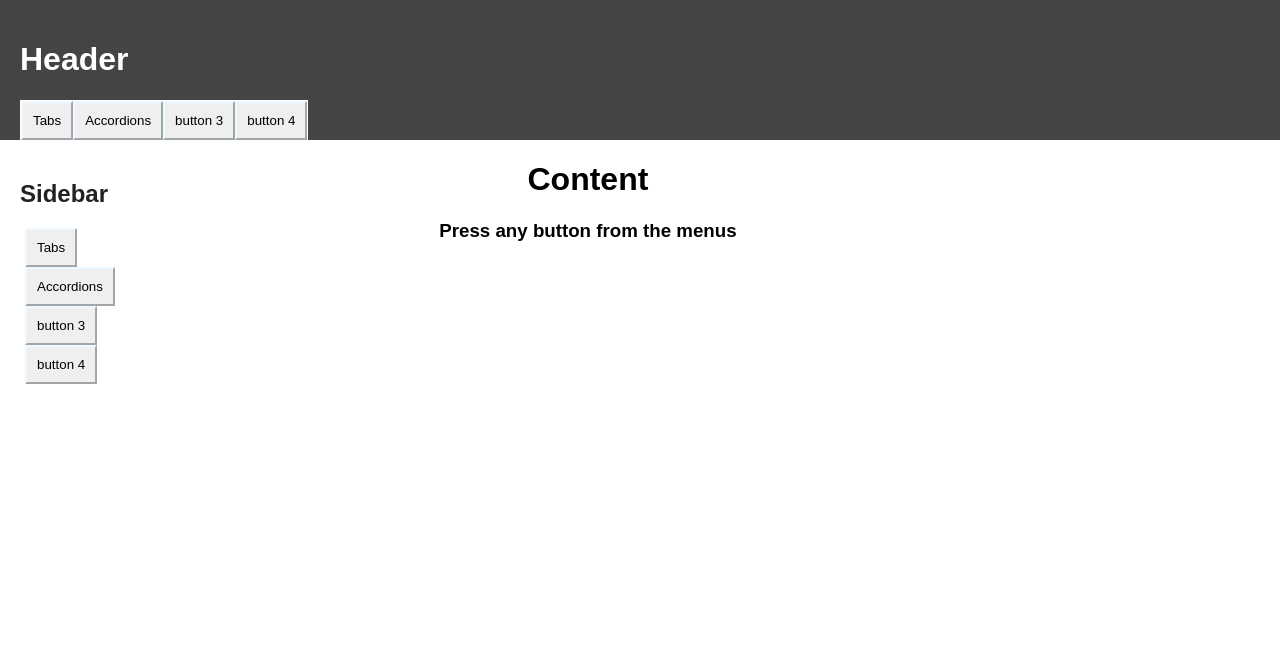
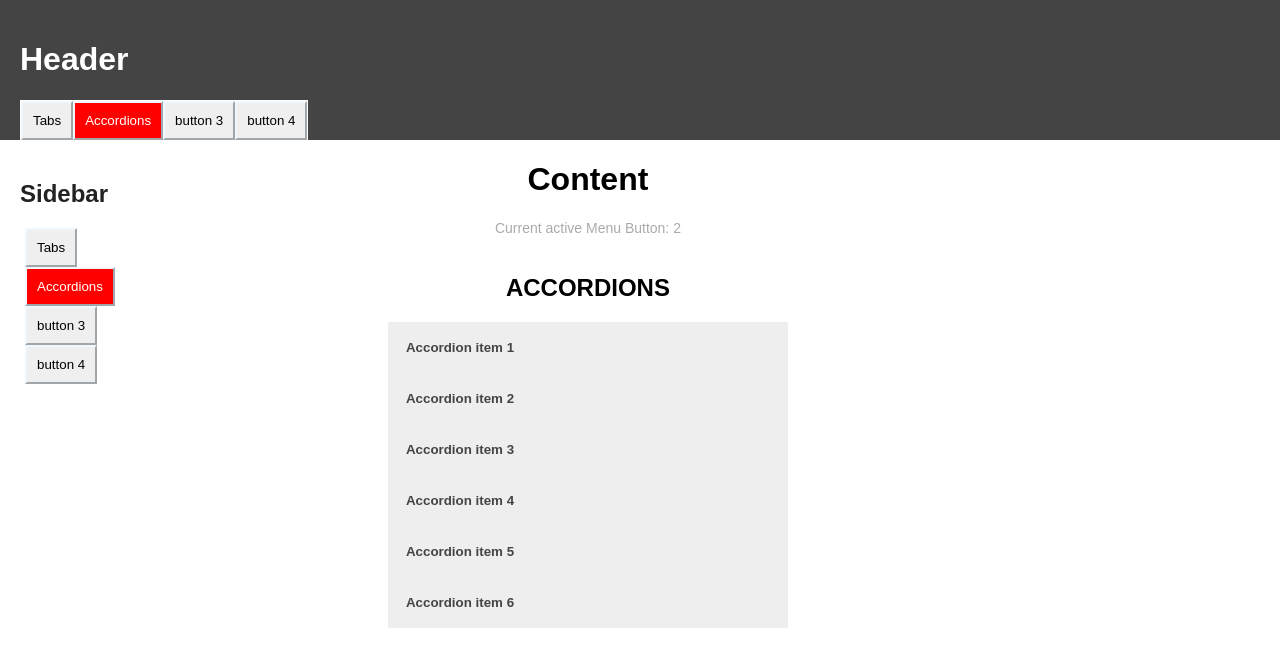
Before and after one commit to peterbetis/wh-setteling-react, a React (Create React App) app: page / in a window 1280 px wide. Shown: the top 666 px of the page. Built offline with nearby package versions, Linux system fonts and the light colour scheme.

Commit message:
adding Accordions activeItemslimit AND importing them from json

```diff
--- a/package.json
+++ b/package.json
@@ -12,5 +12,8 @@
     "build": "react-scripts build",
     "test": "react-scripts test --env=jsdom",
     "eject": "react-scripts eject"
+  },
+  "devDependencies": {
+    "json-loader": "^0.5.7"
   }
 }
--- a/src/Accordion/Accordion.js
+++ b/src/Accordion/Accordion.js
@@ -1,43 +1,43 @@
 import React, {Component} from 'react';
 import AccordionItem from './AccordionItem';
 
-const accordionItems = [
-  {
-    title: 'Accordion item 1',
-    children: 'content 1'
-  },
-  {
-    title: 'Accordion item 2',
-    children: 'content 2'
-  },
-  {
-    title: 'Accordion item 3',
-    children: 'content 3'
-  },
-  {
-    title: 'Accordion item 4',
-    children: 'content 4'
-  }
-]
+class Accordion extends Component {
 
-class Accordion extends Component {
   state = {
-    activeIndex: 0
+    activeIndex: []
   }
 
-  toggleAccordion = (activeIndex) => {
-    this.setState({activeIndex});
+  checkActive(index) {
+      const isActive = this.state.activeIndex.indexOf(index) >= 0 ;
+      return isActive
+  }
+
+  openAccordion = (index) => {
+    const activeIndexes = this.state.activeIndex.slice()
+    const isAlreadyActive = this.checkActive(index)
+    const { activeItemslimit } = this.props;
+    console.log(activeItemslimit);
+    if (!isAlreadyActive) {
+      if (activeIndexes.length < activeItemslimit) {
+          this.setState({activeIndex: activeIndexes.concat([index])})
+      } else {
+          activeIndexes.shift()
+          this.setState({activeIndex: activeIndexes.concat([index])})
+      }
+    }
   }
 
   render() {
-    const { activeIndex } = this.state;
     const { activeButtonIndex } = this.props;
+    const { items } = this.props;
     return (
       <div className={'tabs ' + (activeButtonIndex === 1 ? 'visible' : '')} >
         <h2>ACCORDIONS</h2>
         {
-          accordionItems.map((item, index) =>
-            <AccordionItem isActive={activeIndex === index} title={item.title} key={index} onHeaderClick={() => this.toggleAccordion(index)} children={item.children}/>
+          items.map((item, index) =>
+            <AccordionItem isActive={this.checkActive(index)} title={item.title} key={index} onHeaderClick={() => this.openAccordion(index)} >
+              {item.children}
+            </AccordionItem>
         )}
       </div>
     )
--- a/src/Accordion/AccordionItem.js
+++ b/src/Accordion/AccordionItem.js
@@ -2,6 +2,7 @@ import React from 'react';
 
 const AccordionItem = ({activeIndex, title, onHeaderClick, children, isActive}) => {
 
+    console.log( title,' / isActive = ',isActive );
     const className = isActive ? 'accordion active' : 'accordion';
 
     return (
--- /dev/null
+++ b/src/Accordion/AccordionItems.json
@@ -0,0 +1,26 @@
+[
+  {
+    "title": "Accordion item 1",
+    "children": "content 1"
+  },
+  {
+    "title": "Accordion item 2",
+    "children": "content 2"
+  },
+  {
+    "title": "Accordion item 3",
+    "children": "content 3"
+  },
+  {
+    "title": "Accordion item 4",
+    "children": "content 4"
+  },
+  {
+    "title": "Accordion item 5",
+    "children": "content 5"
+  },
+  {
+    "title": "Accordion item 6",
+    "children": "content 6"
+  }
+]
--- a/src/App.js
+++ b/src/App.js
@@ -36,9 +36,10 @@ const tabs = [
 
 class App extends Component {
   state = {
-    activeButtonIndex: null,
+    activeButtonIndex: 1,
     activeTab: null,
-    activeAccordionItem: null
+    activeAccordionItem: null,
+    activeItemslimit: 3
   }
 
   handleActiveIndex = (activeButtonIndex) => {
@@ -51,6 +52,7 @@ class App extends Component {
 
   render() {
     const { activeButtonIndex } = this.state;
+    const { activeItemslimit } = this.state;
     return (
       <div>
         <Header className='App-header' menuButtons={buttons} activeButtonIndex={activeButtonIndex} changeActiveIndex={this.handleActiveIndex} />
--- a/src/Content.js
+++ b/src/Content.js
@@ -1,6 +1,7 @@
 import React from 'react';
 import Tabs from './Tabs/Tabs.js';
 import Accordion from './Accordion/Accordion.js';
+import accordionItems from './Accordion/AccordionItems.json';
 
 const Content = ({
   activeButtonIndex,
@@ -8,7 +9,6 @@ const Content = ({
   tabs,
   changeActiveTab,
   activeAccordionItem,
-  accordionItems,
   title,
   toggleAccordion
 }) => {
@@ -23,8 +23,12 @@ const Content = ({
         <h1>Content</h1>
         {activeButtonsMessage}
         <br />
-        <Tabs activeTab={activeTab} tabs={tabs} changeActiveTab={changeActiveTab} activeButtonIndex={activeButtonIndex} />
-        <Accordion activeAccordionItem={activeAccordionItem} accordionItems={accordionItems} toggleAccordion={toggleAccordion} activeButtonIndex={activeButtonIndex} />
+        {activeButtonIndex === 0 &&
+          <Tabs activeTab={activeTab} tabs={tabs} changeActiveTab={changeActiveTab} />
+        }
+        {activeButtonIndex === 1 &&
+          <Accordion items={accordionItems} activeItemslimit={3} />
+        }
       </div>
       )
   }
--- a/src/index.css
+++ b/src/index.css
@@ -32,13 +32,8 @@ aside {
 }
 
 .tabs {
-  display: none;
   width: 400px;
   margin: auto;
-}
-
-.tabs.visible {
-  display: block;
 }
 
 .tabs button:not(.accordion) {
```
Also changed, not shown: 1 other file (tests, documents, lock files or other folders).
